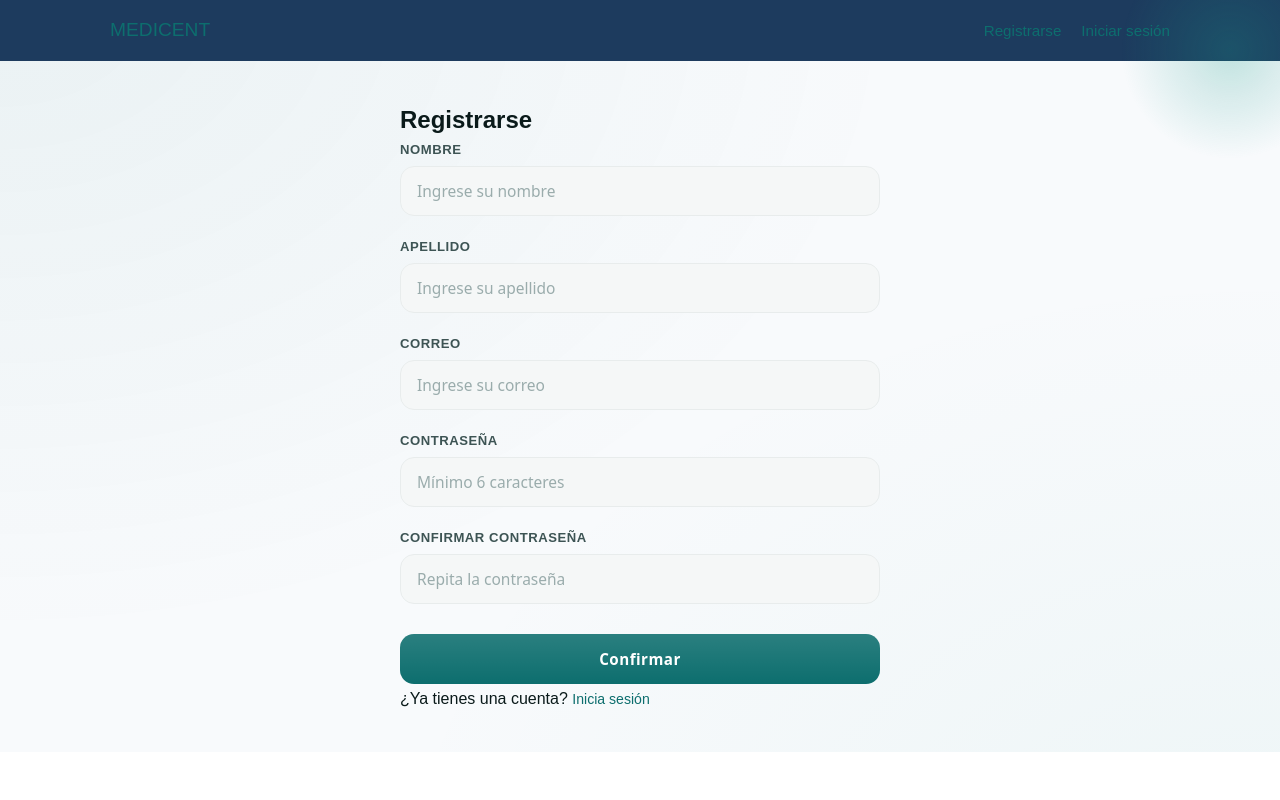
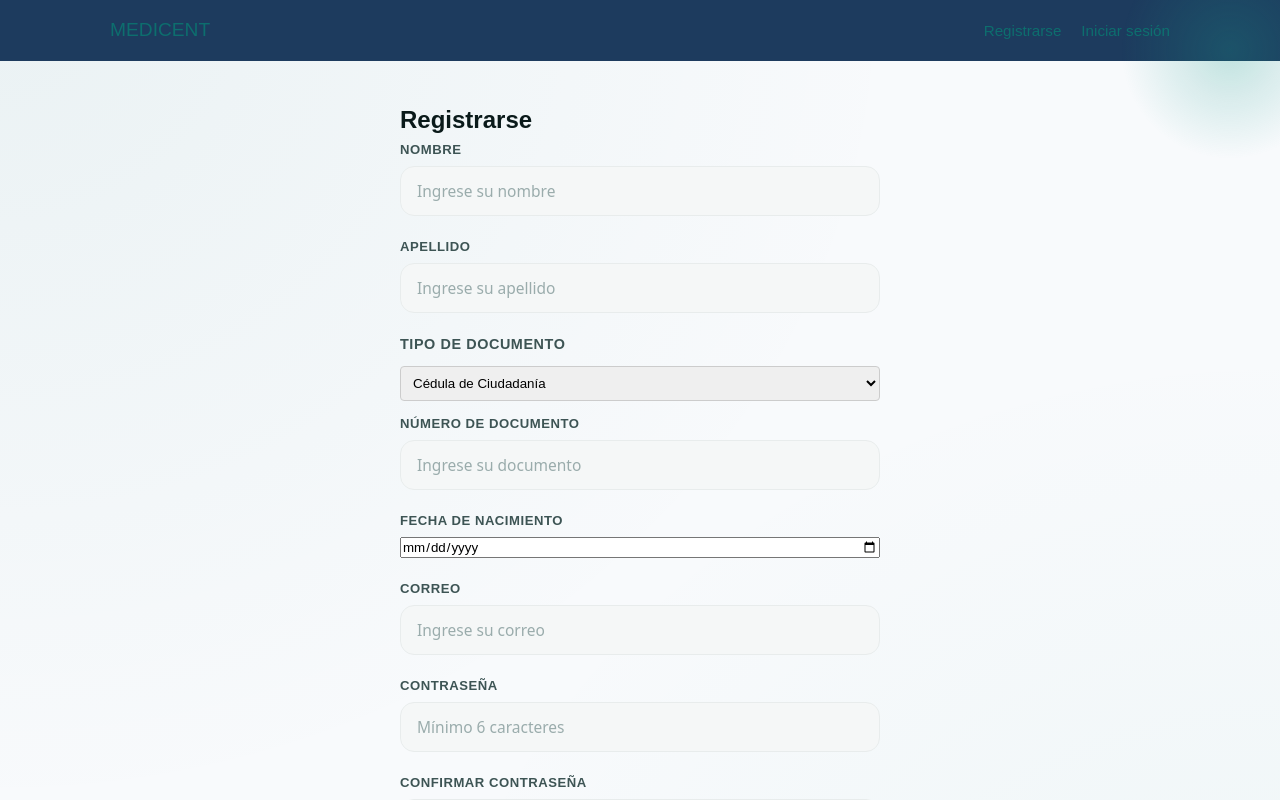
Before and after one commit to andres-pachon/PROYECTO-MEDICENT, a React (Vite) app in the folder PMedicent/: page /registro in a window 1280 px wide. Shown: the top 800 px of the page. Built offline with nearby package versions, Linux system fonts and the light colour scheme.

Commit message:
cambios de pipe

```diff
--- a/PMedicent/src/api.js
+++ b/PMedicent/src/api.js
@@ -1,5 +1,4 @@
-const BASE_URL = 'http://localhost:3000';
-
+const BASE_URL = 'http://127.0.0.1:5000/api';
 
 async function apiFetch(endpoint, options = {}) {
   const url = `${BASE_URL}${endpoint}`;
@@ -7,15 +6,36 @@ async function apiFetch(endpoint, options = {}) {
     headers: { 'Content-Type': 'application/json' }
   };
   const res = await fetch(url, { ...defaults, ...options });
-  if (!res.ok) throw new Error(`Error ${res.status}: ${res.statusText}`);
-  // DELETE devuelve 200 con {} vacío
+
+  if (!res.ok) {
+    // Intentamos capturar el mensaje de error específico que envía Flask si existe
+    const errorData = await res.json().catch(() => ({}));
+    throw new Error(errorData.mensaje || `Error ${res.status}: ${res.statusText}`);
+  }
+
   const text = await res.text();
   return text ? JSON.parse(text) : null;
 }
 
-
 const API = {
 
+  // ==========================================
+  // AUTENTICACIÓN (Flask + MySQL)
+  // ==========================================
+
+  async login(correo, password) {
+    return apiFetch('/login', {
+      method: 'POST',
+      body: JSON.stringify({ correo, password })
+    });
+  },
+
+  async crearUsuario(usuario) {
+    return apiFetch('/register', {
+      method: 'POST',
+      body: JSON.stringify(usuario) // Ya no lleva id manual (Date.now()), MySQL lo autoincrementa
+    });
+  },
 
   async getUsuarios() {
     return apiFetch('/usuarios');
@@ -25,13 +45,9 @@ const API = {
     return apiFetch(`/usuarios?email=${encodeURIComponent(email)}`);
   },
 
-  async crearUsuario(usuario) {
-    return apiFetch('/usuarios', {
-      method: 'POST',
-      body: JSON.stringify({ ...usuario, id: Date.now().toString() })
-    });
-  },
-
+  // ==========================================
+  // TOMAS DE MEDICAMENTOS
+  // ==========================================
 
   async getTomas() {
     return apiFetch('/tomas');
@@ -53,6 +69,9 @@ const API = {
     return apiFetch(`/tomas/${id}`, { method: 'DELETE' });
   },
 
+  // ==========================================
+  // BIOMARCADORES
+  // ==========================================
 
   async getBiomarcadores() {
     return apiFetch('/biomarcadores');
@@ -74,6 +93,9 @@ const API = {
     });
   },
 
+  // ==========================================
+  // INVENTARIO Y MEDICAMENTOS
+  // ==========================================
 
   async getInventario() {
     return apiFetch('/inventario');
@@ -85,7 +107,6 @@ const API = {
       body: JSON.stringify(datos)
     });
   },
-
 
   async getMedicamentos() {
     return apiFetch('/medicamentos');
@@ -102,6 +123,9 @@ const API = {
     return apiFetch(`/medicamentos/${id}`, { method: 'DELETE' });
   },
 
+  // ==========================================
+  // TRATAMIENTOS Y CONSUMO
+  // ==========================================
 
   async getTratamientoSemana() {
     return apiFetch('/tratamientoSemana');
@@ -118,19 +142,13 @@ const API = {
     return apiFetch(`/tratamientoSemana/${id}`, { method: 'DELETE' });
   },
 
-
-
   async getRangos() {
     return apiFetch('/rangos');
   },
 
-
-
   async getProximaToma() {
     return apiFetch('/proximaToma');
   },
-
-
 
   async getConsumo() {
     return apiFetch('/consumo');
--- a/PMedicent/src/pages/InicioSesion.jsx
+++ b/PMedicent/src/pages/InicioSesion.jsx
@@ -3,19 +3,38 @@ import { useNavigate, Link } from 'react-router-dom'
 import TarjetaFormulario from '../components/TarjetaFormulario'
 import CampoTexto from '../components/CampoTexto'
 import Button from '../components/Button'
+import API from '../api' // Importamos la API
 
 function InicioSesion() {
   const navigate = useNavigate()
   const [form, setForm] = useState({ correo: '', contrasena: '' })
+  const [error, setError] = useState('')
+  const [cargando, setCargando] = useState(false)
 
   const handleChange = (e) => {
     setForm({ ...form, [e.target.id]: e.target.value })
   }
 
-  const handleSubmit = (e) => {
+  const handleSubmit = async (e) => {
     e.preventDefault()
-    // Aquí iría la validación real contra la API
-    navigate('/dashboard')
+    setError('')
+    setCargando(true)
+
+    try {
+      // Llamamos al método login que creamos en api.js
+      const respuesta = await API.login(form.correo, form.contrasena)
+      console.log('Login exitoso:', respuesta)
+
+      // Opcional: Podrías guardar el usuario en el localStorage si lo necesitas más adelante
+      // localStorage.setItem('usuario', JSON.stringify(respuesta.usuario))
+
+      navigate('/dashboard')
+    } catch (err) {
+      console.error('Error en el inicio de sesión:', err)
+      setError(err.message || 'Correo o contraseña incorrectos.')
+    } finally {
+      setCargando(false)
+    }
   }
 
   return (
@@ -23,7 +42,8 @@ function InicioSesion() {
       <CampoTexto label="Correo" id="correo" type="email" placeholder="ejemplo@gmail.com" required value={form.correo} onChange={handleChange} />
       <CampoTexto label="Contraseña" id="contrasena" type="password" placeholder="Ingrese la contraseña" required value={form.contrasena} onChange={handleChange} />
       <a href="#">¿Olvidaste tu contraseña?</a>
-      <Button texto="Ingresar" />
+      {error && <p style={{ color: 'red', fontSize: '0.9rem', marginTop: '4px' }}>{error}</p>}
+      <Button texto={cargando ? 'Ingresando...' : 'Ingresar'} />
       <p>¿No tienes cuenta? <Link to="/registro">Regístrate</Link></p>
     </TarjetaFormulario>
   )
--- a/PMedicent/src/pages/Registro.jsx
+++ b/PMedicent/src/pages/Registro.jsx
@@ -8,7 +8,14 @@ import API from '../api'
 function Registro() {
   const navigate = useNavigate()
   const [form, setForm] = useState({
-    nombre: '', apellido: '', correo: '', contrasena: '', confirmar: ''
+    nombre: '',
+    apellido: '',
+    idTipoDocumento: '1', // Por defecto 1 (Cédula de Ciudadanía)
+    documento: '',
+    fechaNacimiento: '',
+    correo: '',
+    contrasena: '',
+    confirmar: ''
   })
   const [error, setError] = useState('')
   const [cargando, setCargando] = useState(false)
@@ -33,25 +40,21 @@ function Registro() {
 
     setCargando(true)
     try {
-      // Verificar si el correo ya existe
-      const existentes = await API.getUsuarioPorEmail(form.correo)
-      if (existentes.length > 0) {
-        setError('Ya existe una cuenta con ese correo.')
-        setCargando(false)
-        return
-      }
-
-      // Crear el usuario en la API
+      // Ahora enviamos los datos reales capturados del formulario
       await API.crearUsuario({
-        nombre: `${form.nombre} ${form.apellido}`.trim(),
-        email: form.correo,
-        avatar: 'https://img.icons8.com/ios-filled/50/000000/user-male-circle.png'
+        nombre: form.nombre,
+        apellido: form.apellido,
+        correo: form.correo,
+        password: form.contrasena,
+        idTipoDocumento: parseInt(form.idTipoDocumento), // Lo convertimos a número para Flask
+        documento: form.documento,
+        fechaNacimiento: form.fechaNacimiento // El input 'date' ya viene en formato YYYY-MM-DD
       })
 
       navigate('/elegir-rol')
     } catch (err) {
       console.error('Error al registrar:', err)
-      setError('Hubo un error al registrar. Verifica que json-server esté corriendo.')
+      setError(err.message || 'Hubo un error al registrar en el servidor.')
     } finally {
       setCargando(false)
     }
@@ -61,9 +64,33 @@ function Registro() {
     <TarjetaFormulario titulo="Registrarse" onSubmit={handleSubmit}>
       <CampoTexto label="Nombre" id="nombre" placeholder="Ingrese su nombre" required value={form.nombre} onChange={handleChange} />
       <CampoTexto label="Apellido" id="apellido" placeholder="Ingrese su apellido" required value={form.apellido} onChange={handleChange} />
+
+      {/* Nuevo campo: Tipo de Documento */}
+      <div style={{ marginBottom: '12px' }}>
+        <label htmlFor="idTipoDocumento" style={{ display: 'block', marginBottom: '4px', fontSize: '0.9rem', fontWeight: 'bold' }}>TIPO DE DOCUMENTO</label>
+        <select
+          id="idTipoDocumento"
+          value={form.idTipoDocumento}
+          onChange={handleChange}
+          style={{ width: '100%', padding: '8px', borderRadius: '4px', border: '1px solid #ccc' }}
+          required
+        >
+          <option value="1">Cédula de Ciudadanía</option>
+          <option value="2">Tarjeta de Identidad</option>
+          <option value="3">Cédula de Extranjería</option>
+        </select>
+      </div>
+
+      {/* Nuevo campo: Documento */}
+      <CampoTexto label="Número de Documento" id="documento" placeholder="Ingrese su documento" required value={form.documento} onChange={handleChange} />
+
+      {/* Nuevo campo: Fecha de Nacimiento */}
+      <CampoTexto label="Fecha de Nacimiento" id="fechaNacimiento" type="date" required value={form.fechaNacimiento} onChange={handleChange} />
+
       <CampoTexto label="Correo" id="correo" type="email" placeholder="Ingrese su correo" required value={form.correo} onChange={handleChange} />
       <CampoTexto label="Contraseña" id="contrasena" type="password" placeholder="Mínimo 6 caracteres" required value={form.contrasena} onChange={handleChange} />
       <CampoTexto label="Confirmar Contraseña" id="confirmar" type="password" placeholder="Repita la contraseña" required value={form.confirmar} onChange={handleChange} />
+
       {error && <p style={{ color: 'red', fontSize: '0.9rem', marginTop: '4px' }}>{error}</p>}
       <Button texto={cargando ? 'Registrando...' : 'Confirmar'} />
       <p>¿Ya tienes una cuenta? <Link to="/inicio-sesion">Inicia sesión</Link></p>
```
Also changed, not shown: 1 other file (tests, documents, lock files or other folders).
